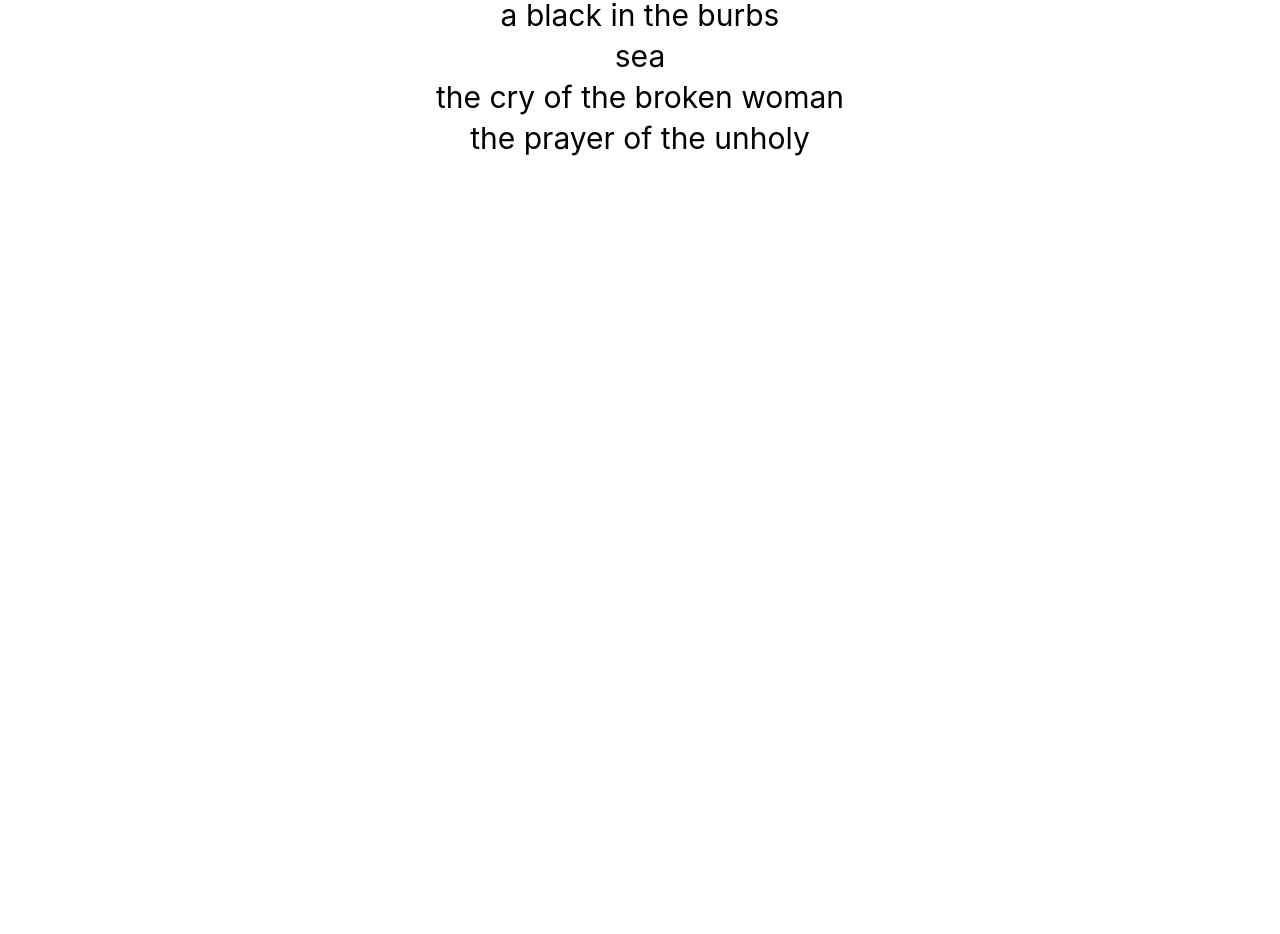
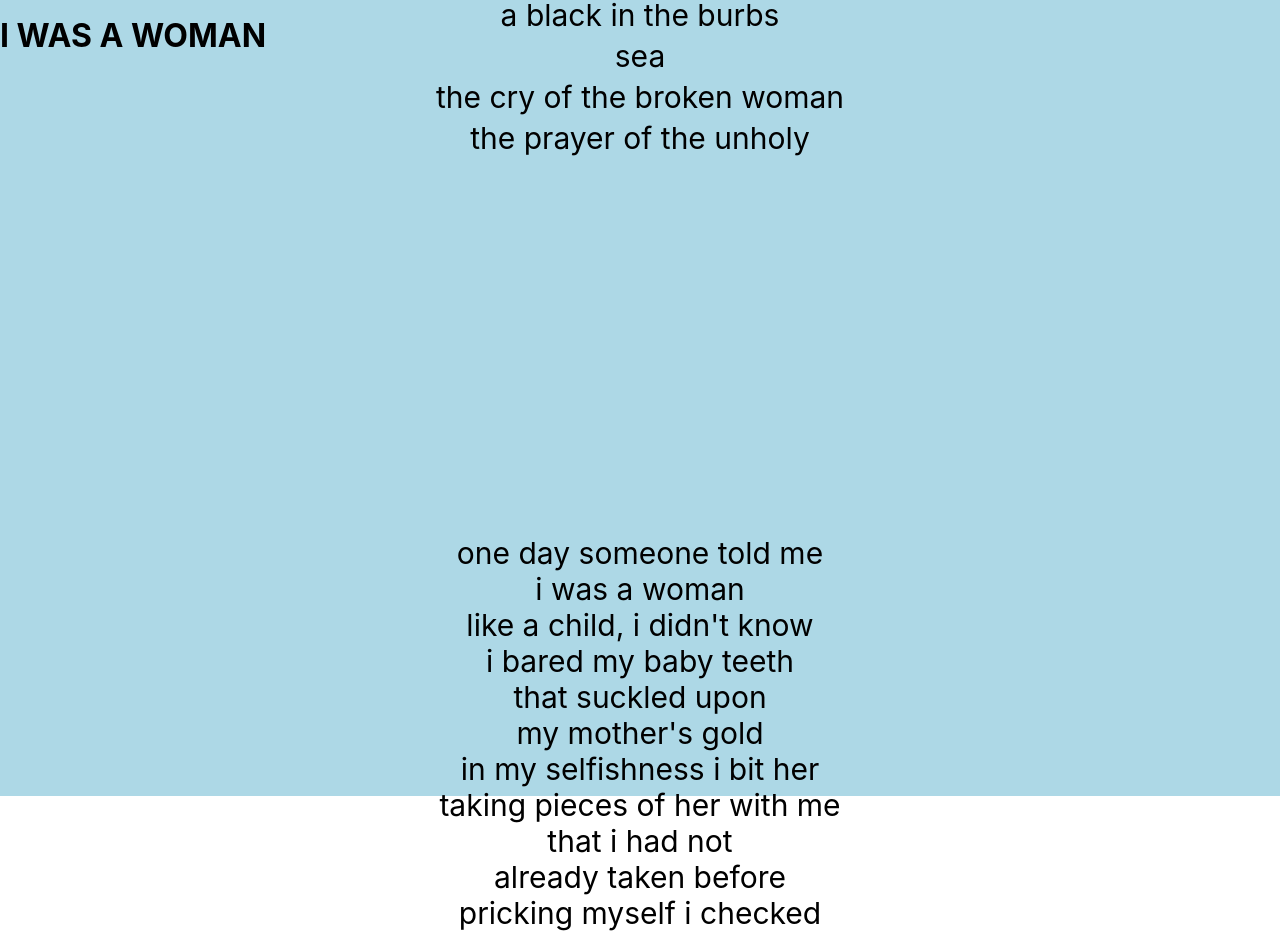
Before and after one commit to gelissa/tenderThings, a React (Create React App) app in the folder my-app/: page / in a window 1280 px wide. Shown: the part 1604-2538 px from the top of the page. Before the commit the page ends 1760 px from the top, so only its background shows below. Built offline with nearby package versions, Linux system fonts and the light colour scheme.

Commit message:
added first poem, worked on styling

```diff
--- a/my-app/src/App.js
+++ b/my-app/src/App.js
@@ -2,6 +2,7 @@ import React, { Component } from 'react';
 import './App.css';
 import TitlePage from "./pages/titlePage/title";
 import TableOfContents from "./pages/tableOfContents/toc";
+import PoemOne from './pages/iWasAWoman.js/poem';
 
 
 function App() {
@@ -9,6 +10,7 @@ function App() {
     <div >
       <TitlePage />
       <TableOfContents />
+      <PoemOne />
     </div>
   );
 }
--- /dev/null
+++ b/my-app/src/pages/iWasAWoman.js/poem.js
@@ -0,0 +1,29 @@
+import React from "react";
+import "./style.css";
+
+function PoemOne(){
+
+        return (
+            <div className="poem">
+                <h1 className="title">
+                    I WAS A WOMAN
+                </h1>
+                <p className="p">
+                    one day someone told me <br />
+                    i was a woman <br />
+                    like a child, i didn't know <br />
+                    i bared my baby teeth <br />
+                    that suckled upon <br />
+                    my mother's gold <br />
+                    in my selfishness i bit her <br />
+                    taking pieces of her with me <br />
+                    that i had not <br />
+                    already taken before <br />
+                    pricking myself i checked <br />
+                    to see if i bled too. <br />
+                </p>
+            </div>
+        )
+    };
+
+export default PoemOne;
--- /dev/null
+++ b/my-app/src/pages/iWasAWoman.js/style.css
@@ -0,0 +1,19 @@
+.poem {
+    width: 100vw;
+    height: 100vh;
+    background-color: lightblue;
+}
+
+h1 {
+    font-weight: bold;
+    position: relative;
+    left: 0;
+    top: 20px;
+}
+
+p {
+    text-align: center;
+    font-size: 30px;
+    top: 200px;
+    position: relative;
+}
```
Also changed, not shown: my-app/src/pages/sourApples/poem.js (added), my-app/src/pages/sourApples/style.css (added).
